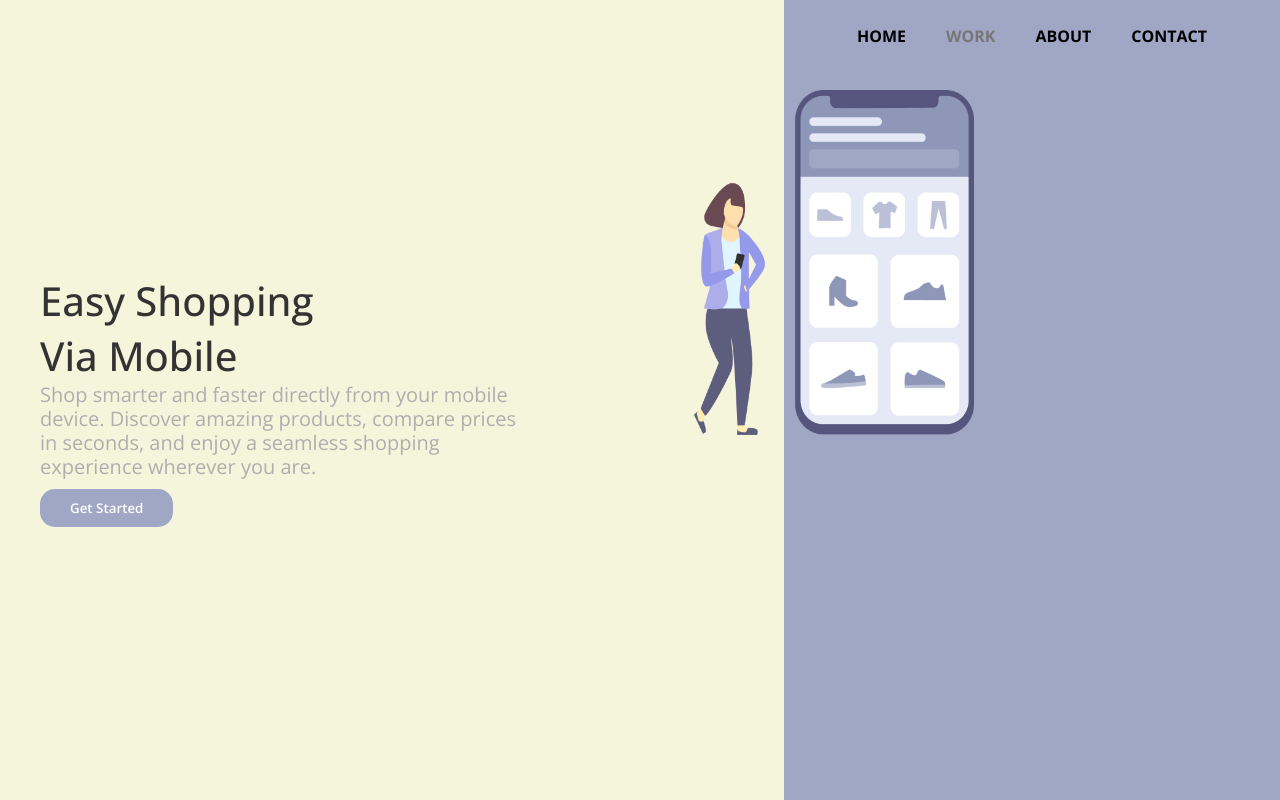
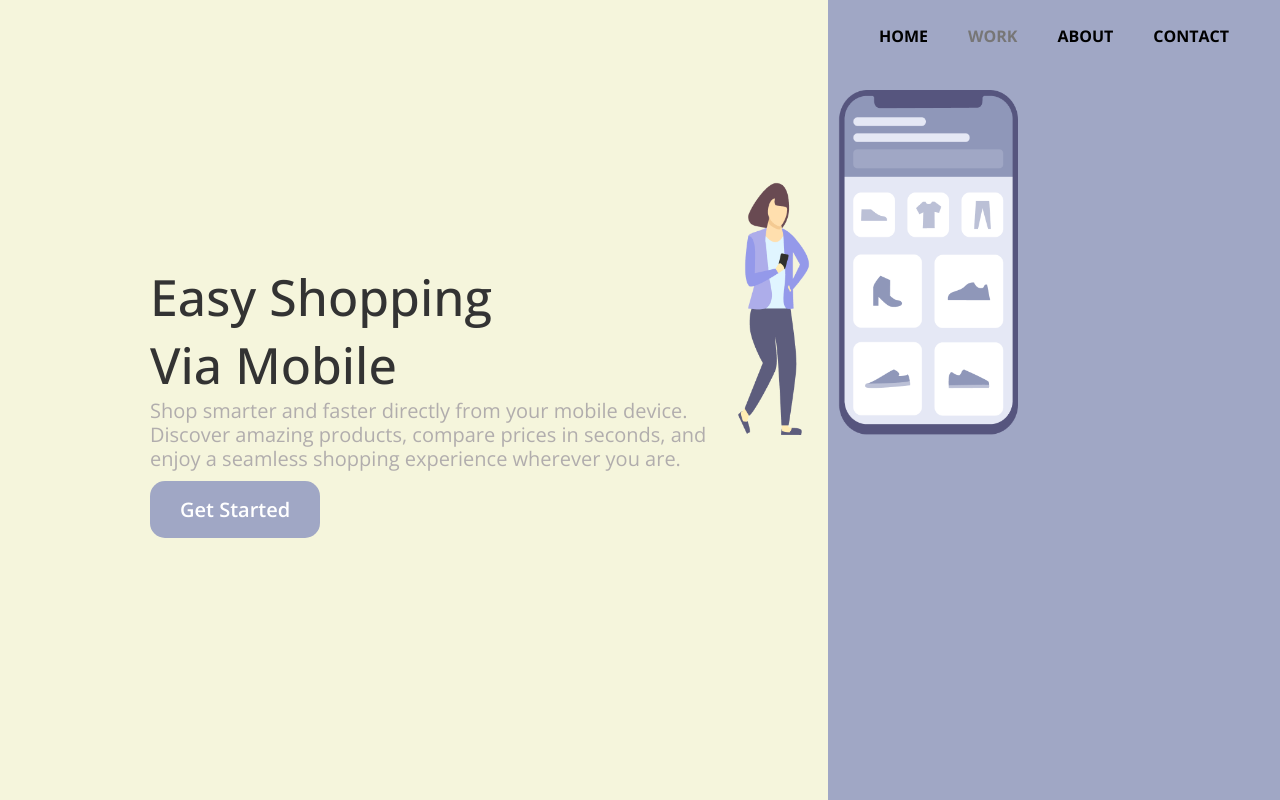
Before and after one commit to Miguel-DevMag/easy-shopping, a plain HTML site: page index.html in a window 1280 px wide. Drawn offline with nearby package versions, Linux system fonts and the light colour scheme.

Commit message:
Aumentando o tamnho do botão do dispositivo desktop. E arrumando a responsividade para dispositivo mobile.

```diff
--- a/style.css
+++ b/style.css
@@ -16,7 +16,7 @@ body {
 }
 .container-left {
     width: 60%;
-    margin-left: 40px;
+    margin-left: 150px;
 }
 
 .container-right {
@@ -53,13 +53,13 @@ img {
 }
 
 .container-left h1 {
-    width: 300px;
-    font-size:40px;
+    width: 350px;
+    font-size:50px;
     font-weight:500;
     color: #333;
 }
 .container-left p {
-    width: 480px;
+    width: 600px;
     font-size: 20px;
     font-weight: 400;
     line-height: 1.2;
@@ -70,15 +70,17 @@ img {
     border: none;
     outline: none;
     background-color: #A0A7C5;
-    padding: 10px 30px;
+    padding: 15px 30px;
     color: #fff;
     border-radius: 15px;
+    font-size: 20px;
     font-weight: 600;
     cursor: pointer;
 }
 .container-left button:hover {
     background-color: #7a7e8d;
 }
+
 @media screen and (max-width:900px) {
 
     .navegacao a {
@@ -90,10 +92,13 @@ img {
     }
     .container-left  {
         width: 80%;
+        margin: 0 auto;
     }
     .container-left h1 {
         margin: 0 auto;
         text-align: center;
+        font-size: 29px;
+        width: 80%;
     }
     .container-left p {
         margin: 0 auto;
```
